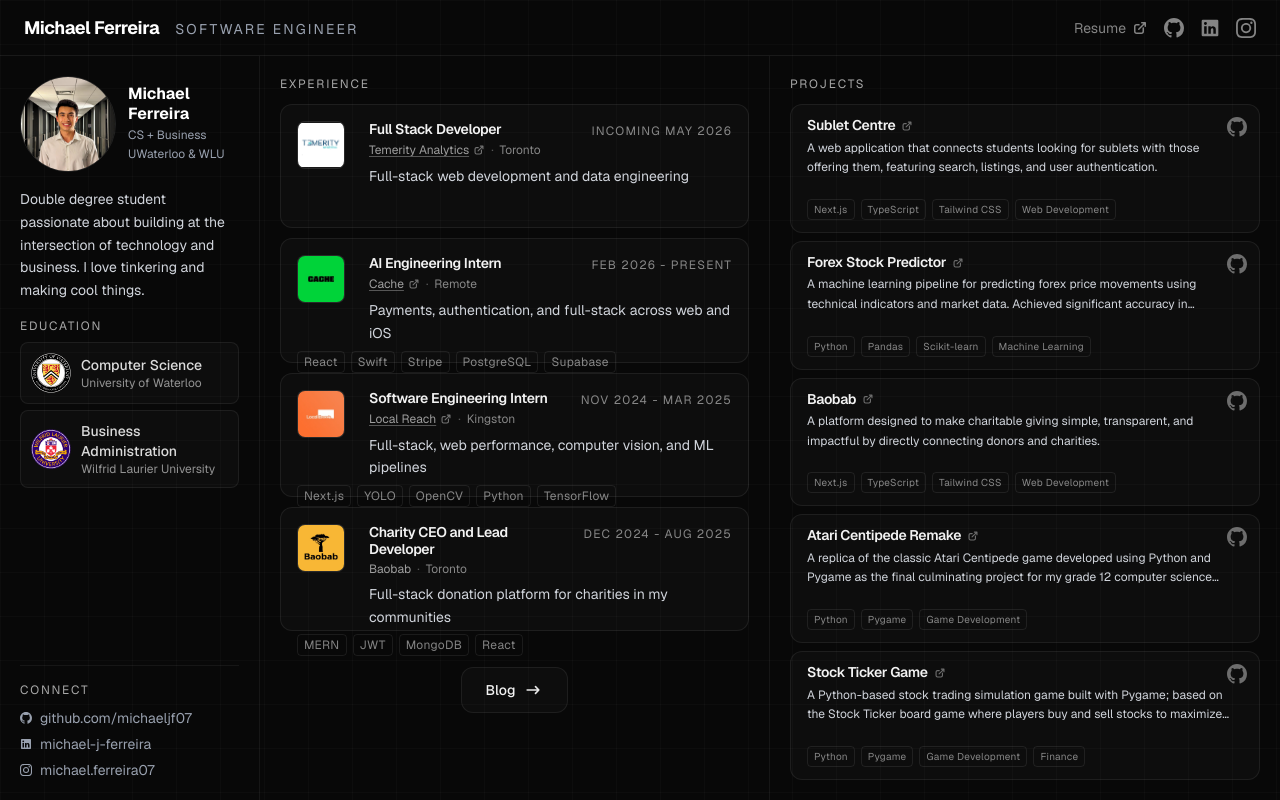
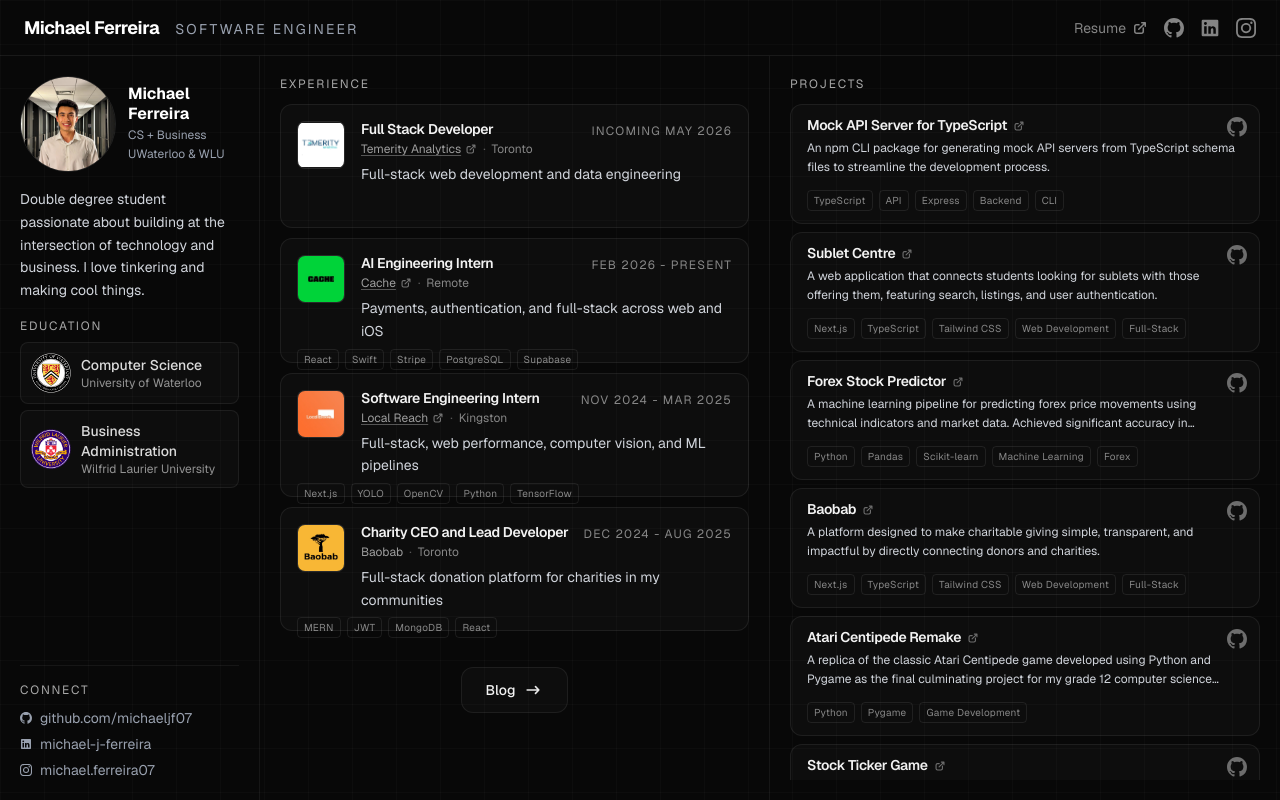
Before and after one commit to michaeljf07/personal-website3.0, a Next.js app: page / in a window 1280 px wide. Built offline with nearby package versions, Linux system fonts and the light colour scheme; no server answers.

Commit message:
refactor: clean up JSX formatting in Blog and ExperiencePanel components; add new project data for Mock API Server

```diff
--- a/app/blog/page.tsx
+++ b/app/blog/page.tsx
@@ -17,10 +17,8 @@
                     <Link
                         href="/"
                         className="w-full sm:w-auto sm:mx-auto flex items-center justify-center gap-2 min-h-10 px-6 py-3 rounded-xl border border-white/7 bg-white/2.5 hover:bg-white/5 hover:border-white/14 active:scale-95 active:bg-white/7 transition-all duration-200 touch-manipulation lg:mt-4">
-                        <span className="text-sm font-medium text-white/95">
-                            Home
-                        </span>
                         <ArrowLeftIcon className="w-5 h-5 text-white/90" />
+                        <span className="text-sm font-medium text-white/95">Home</span>
                     </Link>
                 </div>
             </header>
--- a/app/components/hero/ExperiencePanel.tsx
+++ b/app/components/hero/ExperiencePanel.tsx
@@ -5,16 +5,14 @@
 export default function ExperiencePanel() {
     return (
         <section className="flex flex-col p-4 sm:p-5 h-4/5">
-            <div className="text-xs uppercase tracking-[0.15em] text-white/65 mb-3">
-                Experience
-            </div>
+            <div className="text-xs uppercase tracking-[0.15em] text-white/65 mb-3">Experience</div>
             <div className="flex flex-col gap-2.5 lg:flex-1 lg:min-h-0">
                 {experienceData.map((exp, i) => (
                     <div
                         key={i}
-                        className="p-4 rounded-xl border border-white/7 bg-white/2.5 hover:bg-white/5 hover:border-white/14 transition-all duration-300 flex flex-col justify-between gap-1.5 lg:flex-1 lg:min-h-0">
-                        <div className="flex gap-6">
-                            <div className="shrink-0 w-12 h-12 rounded-lg overflow-hidden border border-white/[0.07] bg-white/5 flex items-center justify-center">
+                        className="p-4 rounded-xl border border-white/7 bg-white/2.5 hover:bg-white/5 hover:border-white/14 transition-all duration-300 flex flex-col justify-between gap-1.5 lg:flex-1 min-h-30">
+                        <div className="flex gap-4">
+                            <div className="shrink-0 w-12 h-12 rounded-lg overflow-hidden border border-white/7 bg-white/5 flex items-center justify-center">
                                 <Image
                                     src={exp.companyLogo}
                                     alt={exp.company}
@@ -38,18 +36,14 @@
                                             href={exp.companyUrl}
                                             target="_blank"
                                             rel="noopener noreferrer"
-                                            className="inline-flex items-center gap-1 text-[12px] text-white/60 hover:text-white/90 transition-colors underline decoration-white/30 underline-offset-2 hover:decoration-white/60">
+                                            className="inline-flex items-center gap-1 text-xs text-white/60 hover:text-white/90 transition-colors underline decoration-white/30 underline-offset-2 hover:decoration-white/60">
                                             {exp.company}
                                             <ExternalLinkIcon className="w-3 h-3 shrink-0 opacity-70" />
                                         </a>
                                     ) : (
-                                        <span className="text-xs text-white/60">
-                                            {exp.company}
-                                        </span>
+                                        <span className="text-xs text-white/60">{exp.company}</span>
                                     )}
-                                    <span className="text-white/30 text-xs">
-                                        ·
-                                    </span>
+                                    <span className="text-white/30 text-xs">·</span>
                                     <span className="text-xs text-white/50">
                                         {exp.location.split(",")[0]}
                                     </span>
@@ -59,21 +53,20 @@
                                 </p>
                             </div>
                         </div>
-                        {"technologies" in exp &&
-                            Array.isArray(exp.technologies) &&
-                            exp.technologies.length > 0 && (
-                                <div className="flex gap-1.5 flex-wrap">
-                                    {(exp.technologies as string[])
-                                        .slice(0, 5)
-                                        .map((tech) => (
+                        {exp.technologies.length > 0 &&
+                            (() => {
+                                return (
+                                    <div className="flex gap-1.5 flex-wrap">
+                                        {exp.technologies.slice(0, 5).map((tech) => (
                                             <span
                                                 key={tech}
-                                                className="text-xs px-1.5 py-0.5 border border-white/8 text-white/50 rounded-sm tracking-wide">
+                                                className="text-[10px] px-1.5 py-0.5 border border-white/8 text-white/50 rounded-sm tracking-wide">
                                                 {tech}
                                             </span>
                                         ))}
-                                </div>
-                            )}
+                                    </div>
+                                );
+                            })()}
                     </div>
                 ))}
             </div>
--- a/app/components/hero/ProjectsPanel.tsx
+++ b/app/components/hero/ProjectsPanel.tsx
@@ -5,11 +5,11 @@
     return (
         <section className="flex flex-col p-4 sm:p-5 lg:min-h-0">
             <div className="text-xs uppercase tracking-[0.15em] text-white/65 mb-3">Projects</div>
-            <div className="flex flex-col gap-2 lg:flex-1 lg:min-h-0">
+            <div className="flex flex-col gap-2 lg:flex-1 lg:min-h-0 overflow-scroll">
                 {projects.map((project, i) => {
                     const demoUrl = "demoUrl" in project ? project.demoUrl : null;
                     const cardClassName =
-                        "relative rounded-xl border border-white/[0.07] bg-white/[0.025] hover:bg-white/[0.05] hover:border-white/[0.14] transition-all duration-300 flex flex-col justify-between group lg:flex-1 lg:min-h-0";
+                        "relative rounded-xl border border-white/7 bg-white/2.5 hover:bg-white/5 hover:border-white/14 transition-all duration-300 flex flex-col justify-between group lg:flex-1 min-h-30";
                     return (
                         <div
                             key={i}
@@ -49,7 +49,7 @@
                                     </p>
                                 </div>
                                 <div className="flex gap-1.5 flex-wrap mt-1.5">
-                                    {project.technologies.slice(0, 4).map((tech) => (
+                                    {project.technologies.slice(0, 5).map((tech) => (
                                         <span
                                             key={tech}
                                             className="text-[10px] px-1.5 py-0.5 border border-white/8 text-white/50 rounded-sm tracking-wide">
--- a/app/components/hero/experienceData.ts
+++ b/app/components/hero/experienceData.ts
@@ -7,6 +7,7 @@
         location: "Toronto, ON",
         dates: "Incoming May 2026",
         summary: "Full-stack web development and data engineering",
+        technologies: [],
     },
     {
         title: "AI Engineering Intern",
--- a/app/components/hero/projectData.ts
+++ b/app/components/hero/projectData.ts
@@ -1,4 +1,13 @@
 export const projects = [
+    {
+        title: "Mock API Server for TypeScript",
+        description:
+            "An npm CLI package for generating mock API servers from TypeScript schema files to streamline the development process.",
+        githubUrl: "https://github.com/michaeljf07/Mock-API",
+        image: "/project_images/mock_api.png",
+        demoUrl: "/demos/mock_api_demo.mp4",
+        technologies: ["TypeScript", "API", "Express", "Backend", "CLI", "Web Development", "npm"],
+    },
     {
         title: "Sublet Centre",
         description:
```
Also changed, not shown: public/project_images/mock_api.png (added), 1 other file (tests, documents, lock files or other folders).
